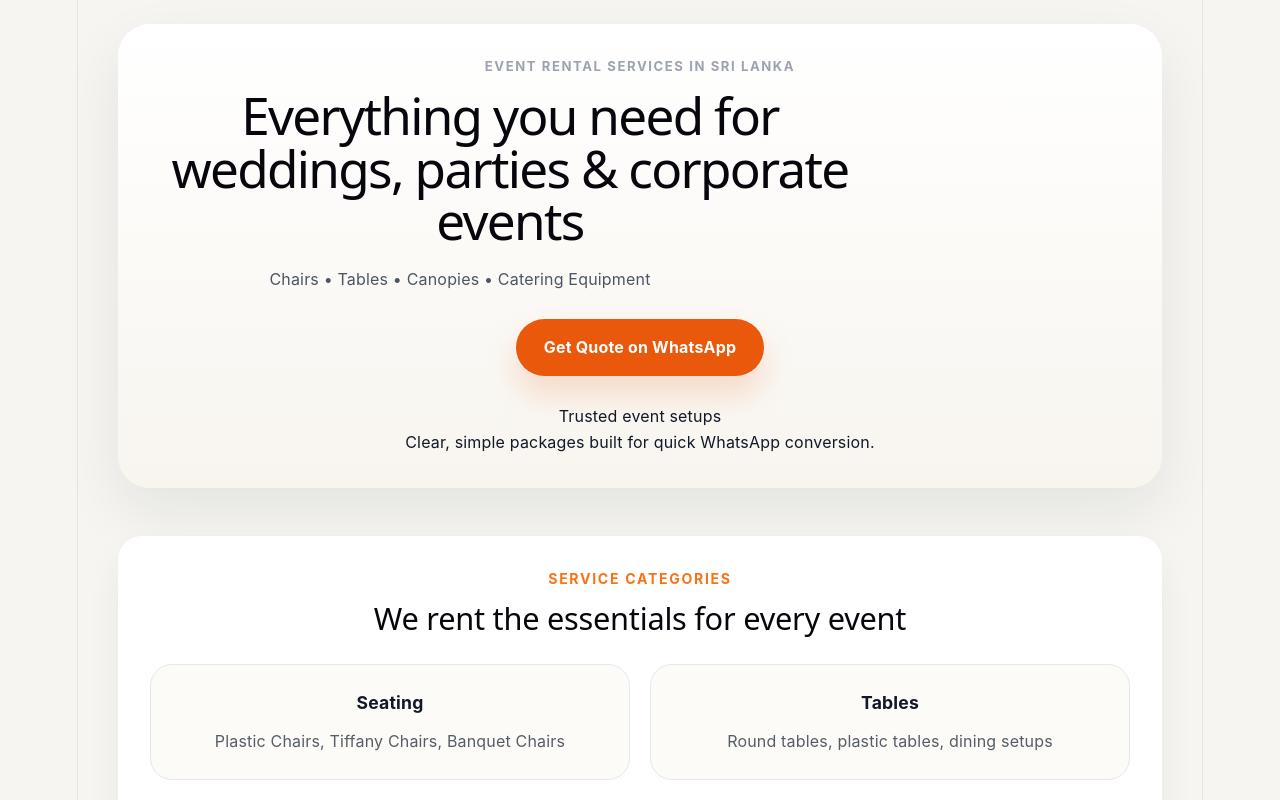
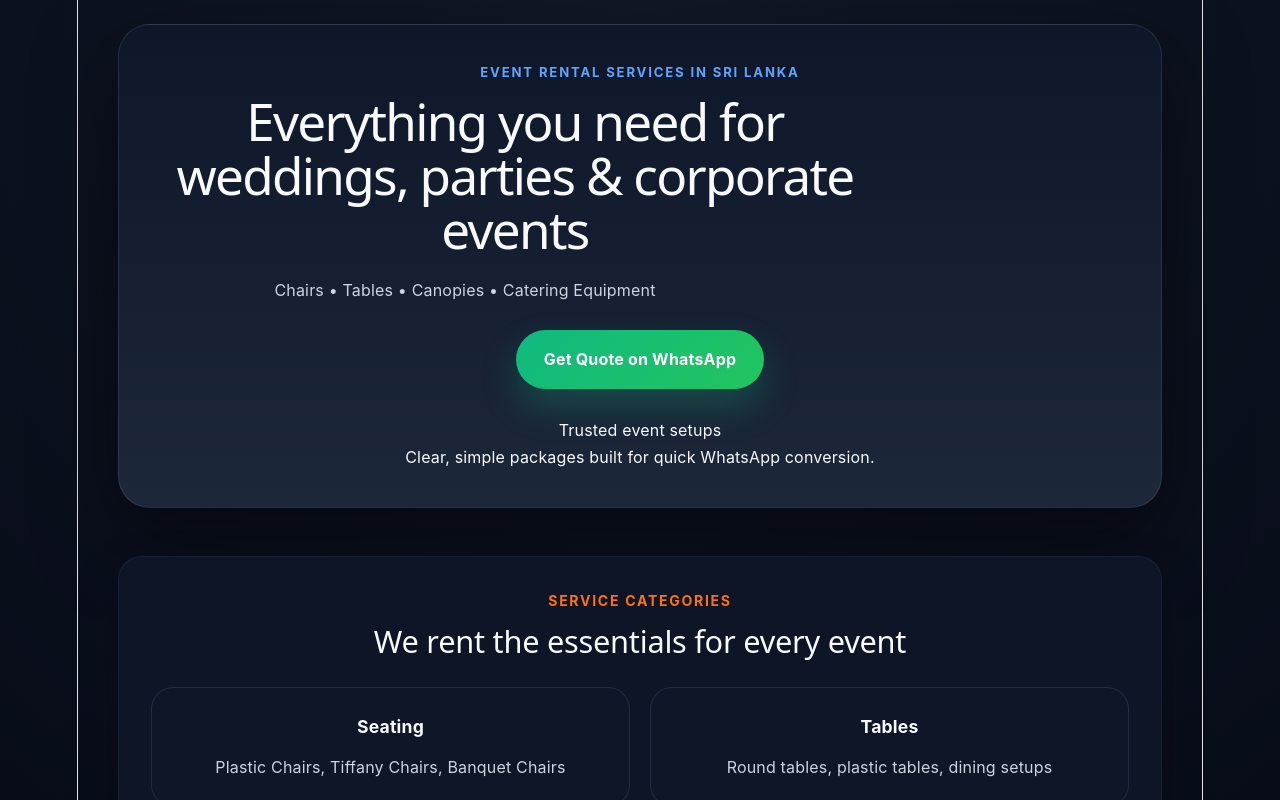
Before and after one commit to osandipabasara-design/event-rental-site, a React (Vite) app: page / in a window 1280 px wide. Shown: the top 800 px of the page. Built offline with nearby package versions, Linux system fonts and the light colour scheme.

Commit message:
changing background

```diff
--- a/src/App.css
+++ b/src/App.css
@@ -1,11 +1,11 @@
 :root {
-  color-scheme: light;
+  color-scheme: dark;
   font-family: Inter, ui-sans-serif, system-ui, -apple-system, BlinkMacSystemFont,
     'Segoe UI', sans-serif;
-  background: #f6f5f1;
-  color: #111827;
+  background: #050814;
+  color: #f8fafc;
   font-size: 16px;
-  line-height: 1.6;
+  line-height: 1.7;
 }
 
 * {
@@ -20,7 +20,7 @@ body,
 
 body {
   margin: 0;
-  background: #f6f5f1;
+  background: radial-gradient(circle at top, #111827 0%, #050814 55%, #020407 100%);
 }
 
 a {
@@ -37,17 +37,18 @@ a {
 .hero-section {
   display: grid;
   gap: 28px;
-  padding: 32px;
+  padding: 36px;
   border-radius: 32px;
-  background: linear-gradient(180deg, #ffffff 0%, #f8f5ef 100%);
-  box-shadow: 0 24px 60px rgba(15, 23, 42, 0.08);
+  background: linear-gradient(180deg, rgba(15, 23, 42, 0.96) 0%, rgba(30, 41, 59, 0.96) 100%);
+  border: 1px solid rgba(148, 163, 184, 0.16);
+  box-shadow: 0 30px 80px rgba(0, 0, 0, 0.5);
 }
 
 .hero-section .eyebrow {
   margin: 0 0 12px;
-  color: #9ca3af;
+  color: #60a5fa;
   font-weight: 700;
-  letter-spacing: 0.12em;
+  letter-spacing: 0.14em;
   text-transform: uppercase;
   font-size: 0.82rem;
 }
@@ -56,13 +57,14 @@ a {
   margin: 0;
   font-size: clamp(2rem, 4vw, 3.4rem);
   max-width: 720px;
-  line-height: 1.03;
+  line-height: 1.05;
+  color: #f8fafc;
 }
 
 .hero-copy {
   margin: 20px 0 0;
   max-width: 620px;
-  color: #4b5563;
+  color: #cbd5e1;
 }
 
 .button-primary,
@@ -80,9 +82,9 @@ a {
 .button-primary {
   margin-top: 26px;
   padding: 16px 28px;
-  background: #ea580c;
+  background: linear-gradient(135deg, #10b981 0%, #22c55e 100%);
   color: #ffffff;
-  box-shadow: 0 18px 32px rgba(234, 88, 12, 0.18);
+  box-shadow: 0 18px 35px rgba(16, 185, 129, 0.26);
 }
 
 .button-primary:hover {
@@ -91,16 +93,17 @@ a {
 
 .button-secondary {
   padding: 14px 24px;
-  background: #1f2937;
-  color: #ffffff;
+  background: rgba(148, 163, 184, 0.18);
+  color: #f8fafc;
 }
 
 .section-block {
   margin-top: 48px;
   padding: 32px;
-  background: #ffffff;
+  background: rgba(15, 23, 42, 0.84);
   border-radius: 24px;
-  box-shadow: 0 18px 35px rgba(15, 23, 42, 0.06);
+  border: 1px solid rgba(148, 163, 184, 0.08);
+  box-shadow: 0 20px 45px rgba(0, 0, 0, 0.25);
 }
 
 .section-intro {
@@ -119,6 +122,7 @@ a {
 .section-block h2 {
   margin: 0;
   font-size: clamp(1.65rem, 2.4vw, 2.5rem);
+  color: #f8fafc;
 }
 
 .grid {
@@ -133,22 +137,23 @@ a {
 .card {
   padding: 24px;
   border-radius: 22px;
-  border: 1px solid #e5e7eb;
-  background: #fcfbf8;
+  border: 1px solid rgba(148, 163, 184, 0.16);
+  background: rgba(15, 23, 42, 0.9);
 }
 
 .card h3 {
   margin: 0 0 12px;
   font-size: 1.1rem;
+  color: #f8fafc;
 }
 
 .card p {
   margin: 0;
-  color: #555d65;
+  color: #cbd5e1;
 }
 
 .highlight-block {
-  background: #fff7ed;
+  background: linear-gradient(180deg, rgba(30, 41, 59, 0.9) 0%, rgba(15, 23, 42, 0.9) 100%);
 }
 
 .pricing-list {
@@ -159,20 +164,20 @@ a {
 .pricing-item {
   padding: 20px 22px;
   border-radius: 20px;
-  background: #fff;
-  border: 1px solid #fbcfe8;
+  background: rgba(255, 255, 255, 0.04);
+  border: 1px solid rgba(148, 163, 184, 0.14);
 }
 
 .pricing-item span {
   display: block;
-  color: #6b7280;
+  color: #94a3b8;
   margin-bottom: 6px;
   font-size: 0.96rem;
 }
 
 .pricing-item strong {
   font-size: 1.2rem;
-  color: #b91c1c;
+  color: #a7f3d0;
 }
 
 .gallery-block .gallery-grid {
@@ -182,19 +187,19 @@ a {
 .gallery-card {
   min-height: 180px;
   border-radius: 20px;
-  background: linear-gradient(180deg, #f8fafc 0%, #e2e8f0 100%);
-  border: 1px dashed #cbd5e1;
+  background: linear-gradient(180deg, rgba(30, 41, 59, 0.98) 0%, rgba(15, 23, 42, 0.95) 100%);
+  border: 1px dashed rgba(100, 116, 139, 0.32);
   display: grid;
   place-items: center;
   text-align: center;
   padding: 20px;
-  color: #475569;
+  color: #cbd5e1;
   font-size: 0.95rem;
 }
 
 .gallery-note {
   margin-top: 18px;
-  color: #6b7280;
+  color: #94a3b8;
 }
 
 .contact-block .contact-panel {
@@ -205,14 +210,14 @@ a {
 .contact-details {
   padding: 22px;
   border-radius: 20px;
-  background: #f8fafc;
-  border: 1px solid #e2e8f0;
-  color: #334155;
+  background: rgba(15, 23, 42, 0.9);
+  border: 1px solid rgba(148, 163, 184, 0.14);
+  color: #e2e8f0;
 }
 
 .contact-copy {
   margin: 16px 0 0;
-  color: #475569;
+  color: #cbd5e1;
   max-width: 620px;
 }
 
```
